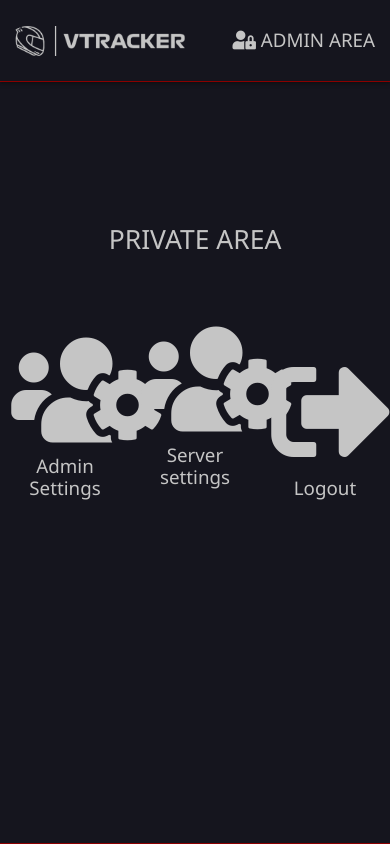
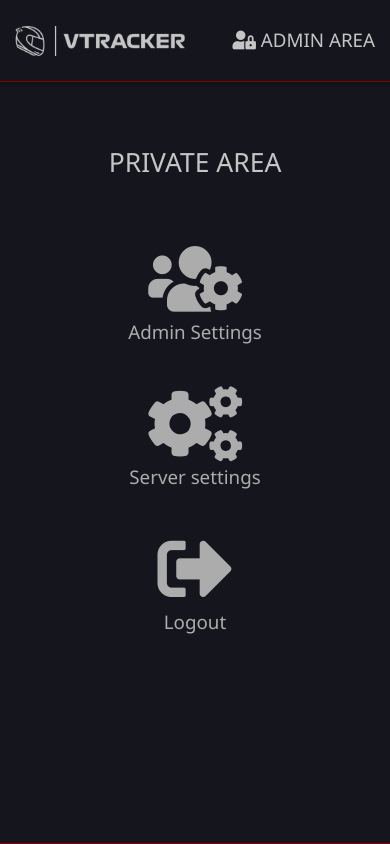
Before and after one commit to mattiadevigus/vtracker2, a React (Create React App) app in the folder app_frontend/: page /dashboard in a window 390 px wide. Shown: the top 844 px of the page. Built offline with nearby package versions, Linux system fonts and the light colour scheme; sample sign-in values are in the browser's storage.

Commit message:
continued

```diff
--- a/app_frontend/public/css/screen.css
+++ b/app_frontend/public/css/screen.css
@@ -59,6 +59,17 @@ and (max-width : 768px) {
         margin-bottom: 10px;
     }
 
+    .fa-8x {
+        font-size: 5rem !important;
+    }
+
+    #dashboardSection .row {
+        margin-top: 50px;
+    }
+
+    #dashboardSection .row {
+        margin-top: 50px;
+    }
 }
 
 /* Tablet */
--- a/app_frontend/public/css/style.css
+++ b/app_frontend/public/css/style.css
@@ -533,6 +533,10 @@ ul {
     margin-top: 20px;
 }
 
+#dashboardSection a {
+    color: rgb(172, 172, 172);
+}
+
 #dashboardSection a:hover {
     color: rgb(255, 255, 255);
 }
--- a/app_frontend/src/Components/Private/Dashboard.jsx
+++ b/app_frontend/src/Components/Private/Dashboard.jsx
@@ -20,7 +20,7 @@ class Dashboard extends Component {
                         <h1>PRIVATE AREA</h1>
                     </div>
                     <div className="row w-100">
-                        <div className="col-4">
+                        <div className="col-12 col-md-4">
                             <Link to="/">
                                 <i className="fas fa-users-cog fa-8x"></i>
                                 <h5>Admin Settings</h5>
@@ -29,17 +29,20 @@ class Dashboard extends Component {
                                 </div>
                             </Link>
                         </div>
-                        <div className="col-4">
+                        <div className="col-12 col-md-4">
                             <Link to="/">
-                                <i className="fas fa-users-cog fa-8x"></i>
+                                <i className="fas fa-cogs fa-8x"></i>
                                 <h5>Server settings</h5>
                                 <div className="showOnHover">
                                     <span>Manage, modify and configure your server</span>
                                 </div>
                             </Link>
                         </div>
-                        <div className="col-4">
-                            <Link to="/">
+                        <div className="col-12 col-md-4">
+                            <Link onClick={function () {
+                                sessionStorage.removeItem("token");
+                                window.location.replace("/");
+                            }}>
                                 <i className="fas fa-sign-out-alt fa-8x"></i>
                                 <h5>Logout</h5>
                                 <div className="showOnHover">
```
Also changed, not shown: 1 other file (tests, documents, lock files or other folders).
